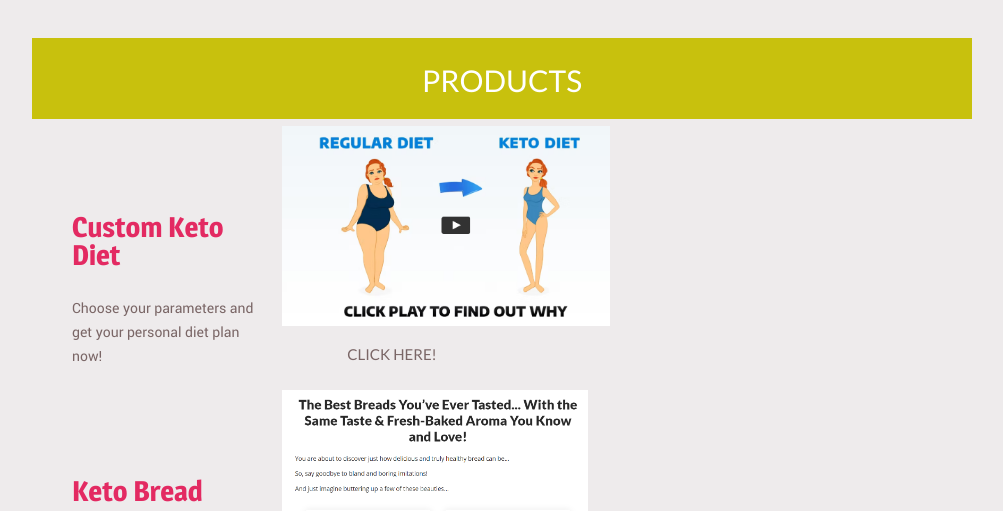
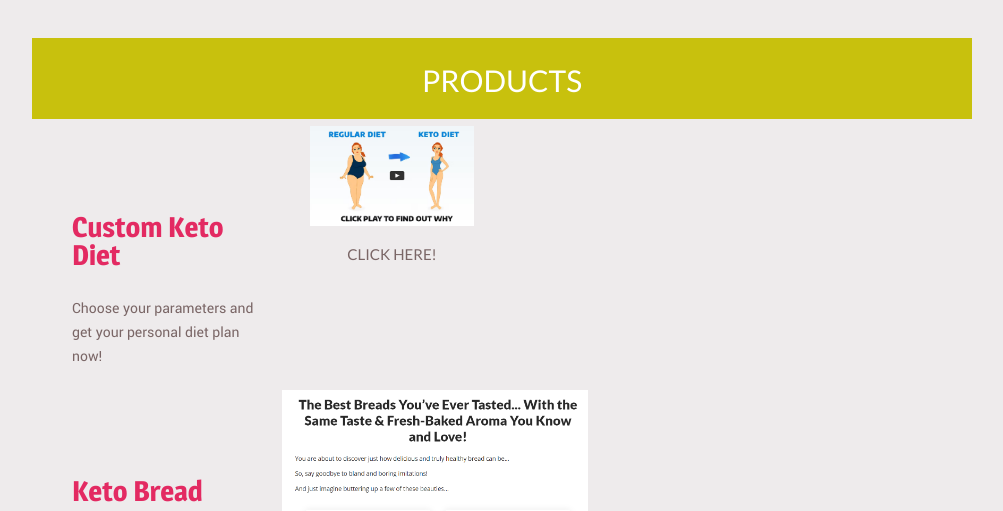
Before and after one commit to ketohealth2022/ketohealth2022, a website built with Parcel: page product.html in a window 1280 px wide. Shown: the part 243-754 px from the top of the page, without its empty margins (138-1141 px from the left). Built offline with nearby package versions, Linux system fonts and the light colour scheme.

Commit message:
Update product.html

```diff
--- a/product.html
+++ b/product.html
@@ -41,7 +41,7 @@
 						<p>Choose your parameters and get your personal diet plan now!</p>
 					</li>
 					<li>
-						<img src="images/keto3.png" width="300" height="200" alt="">
+						<img src="images/keto3.png" width="100" height="100" alt="">
 						<h2><a href="https://bit.ly/3EJaMph">CLICK HERE!</a></h2>
 					</li>
 
```
